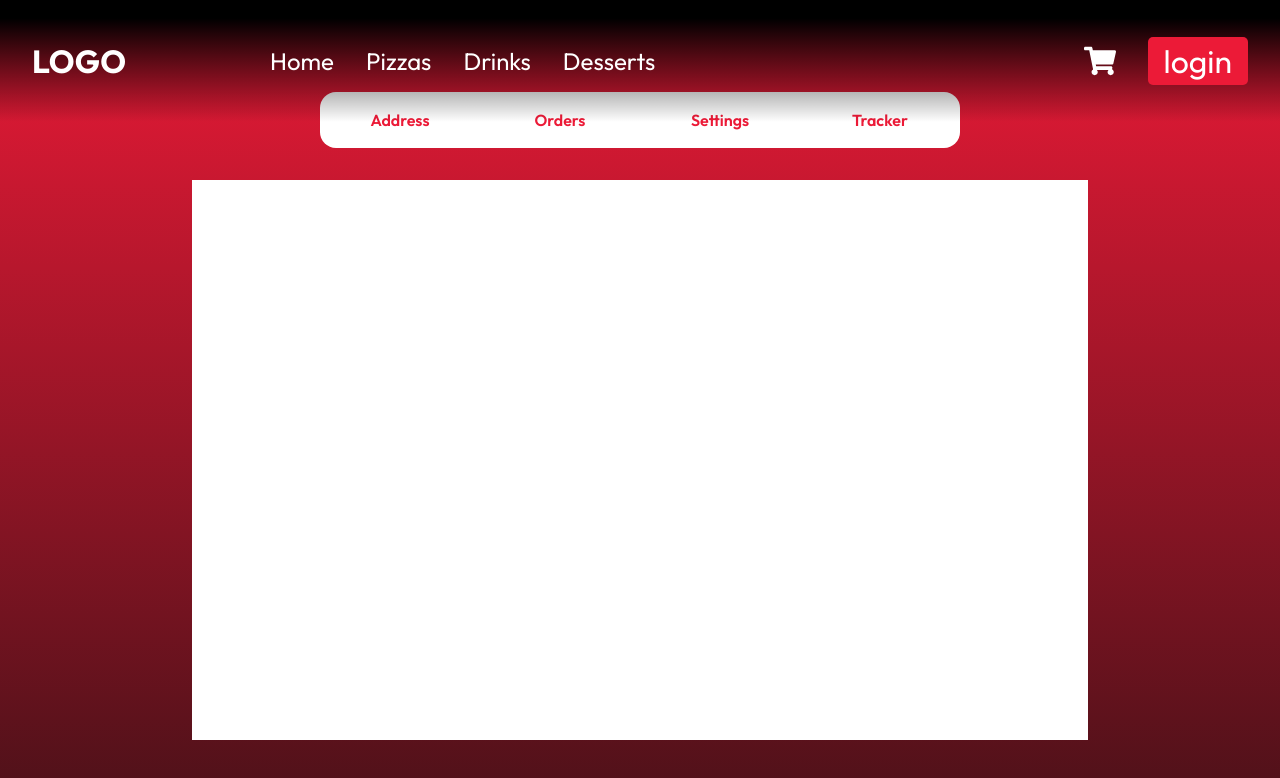
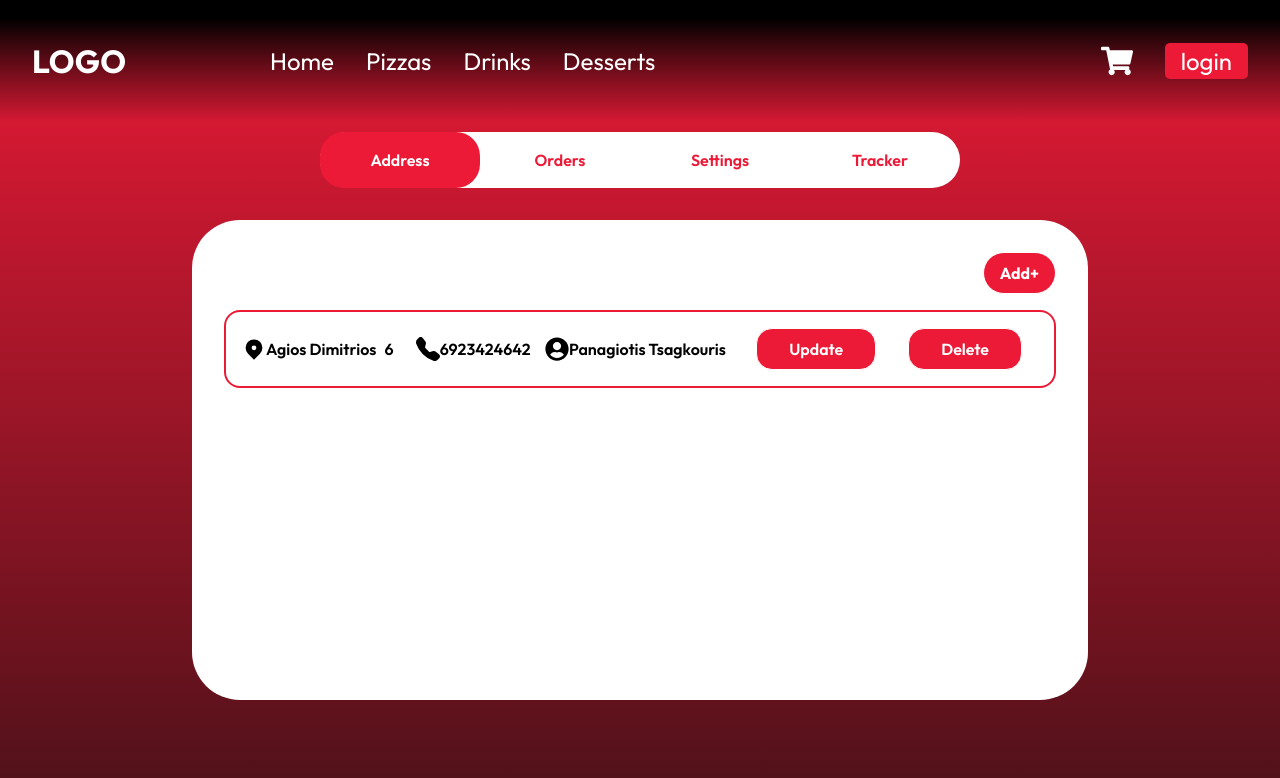
Before and after one commit to PTsagk/pizza-front-end, a React (Vite) app: page /profile in a window 1280 px wide. Shown: the top 778 px of the page. Built offline with nearby package versions, Linux system fonts and the light colour scheme; no server answers.

Commit message:
profile page address page initial

```diff
--- /dev/null
+++ b/src/components/AddressInfo/AddressInfo.css
@@ -0,0 +1,73 @@
+.address-info {
+  width: 100%;
+  height: 100%;
+  display: flex;
+  flex-direction: column;
+  align-items: center;
+}
+
+.add-address-button {
+  align-self: flex-end;
+  background-color: #ec1a37;
+  color: white;
+  padding: 0.5rem 1rem;
+  border-radius: 2rem;
+  text-align: center;
+  font-weight: bold;
+  border: 1px solid white;
+}
+.add-address-button:hover {
+  border: 1px solid #ec1a37;
+  color: #ec1a37;
+  background-color: white;
+}
+.address {
+  width: 100%;
+  display: flex;
+  flex-wrap: wrap;
+  justify-content: space-between;
+  padding: 1rem;
+  border: 2px solid #ec1a37;
+  border-radius: 1rem;
+  font-weight: 600;
+  font-family: Outfit;
+  margin: 1rem 0;
+}
+
+.address > div {
+  display: flex;
+  align-items: center;
+}
+
+.location-info {
+  display: flex;
+}
+
+.location-info span {
+  margin: 0.5rem;
+}
+.location-icon {
+  font-size: 1.5rem;
+}
+.phone-icon {
+  font-size: 1.5rem;
+}
+.user-icon {
+  font-size: 1.5rem;
+}
+
+.address > div > button {
+  margin: 0 1rem;
+  background-color: #ec1a37;
+  color: white;
+  font-family: Outfit;
+  padding: 0.5rem 2rem;
+  border-radius: 1rem;
+  border: 1px solid white;
+}
+
+.address > div > button:hover {
+  background-color: white;
+  border: 1px solid #ec1a37;
+  color: #ec1a37;
+}
--- /dev/null
+++ b/src/components/AddressInfo/AddressInfo.tsx
@@ -0,0 +1,34 @@
+import React from "react";
+import "./AddressInfo.css";
+import { HiLocationMarker } from "react-icons/hi";
+import { BsFillTelephoneFill } from "react-icons/bs";
+import { FaUserCircle } from "react-icons/fa";
+
+function AddressInfo() {
+  return (
+    <div className="address-info">
+      <button className="add-address-button">Add+</button>
+      <div className="address">
+        <div className="location-info">
+          <HiLocationMarker className="location-icon"></HiLocationMarker>
+          <h3>Agios Dimitrios</h3>
+          <span>6</span>
+        </div>
+        <div className="contact-info">
+          <BsFillTelephoneFill className="phone-icon"></BsFillTelephoneFill>
+          6923424642
+        </div>
+        <div className="user-info">
+          <FaUserCircle className="user-icon"></FaUserCircle>
+          <h3>Panagiotis Tsagkouris</h3>
+        </div>
+        <div>
+          <button>Update</button>
+          <button>Delete</button>
+        </div>
+      </div>
+    </div>
+  );
+}
+
+export default AddressInfo;
--- a/src/components/AdminForm/AdminForm.tsx
+++ b/src/components/AdminForm/AdminForm.tsx
@@ -96,7 +96,7 @@ function AdminForm({ closeForm }) {
           id="product-name"
           value={name}
           onChange={(e) => handleNameChange(e.target.value)}
-          className="text-black w-[100%] font-normal px-3 outline-none"
+          className="text-black w-[100%] font-normal px-3 outline-none bg-white"
         />
       </div>
       <div className="flex form-shadow rounded-[2px] mb-7">
--- a/src/components/Footer/Footer.tsx
+++ b/src/components/Footer/Footer.tsx
@@ -1,12 +1,13 @@
 import * as React from "react";
 import { Component } from "react";
 import { footerLinks } from "../../statics/texts";
-import {
-  AiOutlineTwitter,
-  AiFillFacebook,
-  AiFillYoutube,
-  AiFillInstagram,
-} from "react-icons/ai";
+// import {
+//   AiOutlineTwitter,
+//   AiFillFacebook,
+//   AiFillYoutube,
+//   AiFillInstagram,
+// } from "react-icons/ai";
+import { FaFacebookF, FaTwitter, FaInstagram, FaYoutube } from "react-icons/fa";
 import { GrFacebookOption } from "react-icons/gr";
 import "./footer.css";
 import { Link } from "react-router-dom";
@@ -16,19 +17,19 @@ function Footer() {
       className="flex flex-col w-100 bg-black text-white
     justify-center items-center py-7 px-5 footer"
     >
-      <div className="flex w-[420px] text-[60px] justify-evenly">
-        <Link to={"/"} className="hover:text-primary">
-          <AiFillFacebook />
+      <div className="flex w-[420px] text-[60px] justify-evenly social-icons">
+        <Link to={"/"} className="facebook-icon">
+          <FaFacebookF className="i"></FaFacebookF>
         </Link>
-        <Link to={"/"} className="hover:text-primary">
-          <AiOutlineTwitter />
+        <Link to={"/"} className="twitter-icon">
+          <FaTwitter></FaTwitter>
         </Link>
 
-        <Link to={"/"} className="hover:text-primary">
-          <AiFillInstagram />
+        <Link to={"/"} className="instagram-icon">
+          <FaInstagram></FaInstagram>
         </Link>
-        <Link to={"/"} className="hover:text-primary">
-          <AiFillYoutube />
+        <Link to={"/"} className="youtube-icon">
+          <FaYoutube></FaYoutube>
         </Link>
       </div>
       <div className="flex w-[100%] justify-evenly ">
--- a/src/components/Footer/footer.css
+++ b/src/components/Footer/footer.css
@@ -1,3 +1,78 @@
 .footer {
   z-index: 100;
 }
+/* .facebook-icon:hover {
+  color: #28589c;
+}
+
+.twitter-icon:hover {
+  color: #1da1f2;
+}
+
+.instagram-icon:hover {
+  color: #e1306c;
+}
+
+.youtube-icon:hover {
+  color: #ff0000;
+} */
+
+.social-icons a {
+  display: inline-flex;
+  text-decoration: none;
+  font-size: 36px;
+  width: 60px;
+  height: 60px;
+  color: #f0f0f0;
+  justify-content: center;
+  align-items: center;
+  position: relative;
+  margin: 0 7px;
+}
+
+.social-icons a::before {
+  content: "";
+  position: absolute;
+  width: 60px;
+  height: 60px;
+  border-radius: 25%;
+  z-index: -1;
+  transition: transform 0.3s ease-in;
+}
+
+.facebook-icon {
+  background: #38529a;
+}
+
+.instagram-icon {
+  background: linear-gradient(
+    45deg,
+    #f09433 0%,
+    #e6683c 25%,
+    #dc2743 50%,
+    #cc2366 75%,
+    #bc1888 100%
+  );
+}
+.twitter-icon {
+  background: #1c96e9;
+}
+
+.youtube-icon {
+  background: #f70000;
+}
+
+.social-icons a:hover::before {
+  transform: scale(0);
+}
+
+.social-icons a .i {
+  transition: transform 0.3s ease-in;
+}
+
+.facebook-icon:hover i {
+  background: #38529a;
+  -webkit-background-clip: text;
+  -webkit-text-fill-color: transparent;
+  transform: scale(1.5);
+}
--- a/src/components/Navbar/Navbar.css
+++ b/src/components/Navbar/Navbar.css
@@ -41,10 +41,13 @@
 .cart-and-profile {
   display: flex;
   align-items: center;
-  font-size: 2rem;
+
   margin-left: auto;
 }
 
+.cart {
+  font-size: 2rem;
+}
 .cart :hover {
   transition-duration: 0.3s;
   color: #ec1a37;
@@ -63,6 +66,7 @@
 .nav-login-button {
   background-color: var(--primary);
   transition: all 0.3s ease;
+  font-size: 1.5rem;
 }
 .nav-login-button:hover {
   background-color: #fff;
--- a/src/components/ProfileCard/ProfileCard.tsx
+++ /dev/null
@@ -1,41 +0,0 @@
-import React from "react";
-import { HiOutlineLocationMarker } from "react-icons/hi";
-import "./ProfileCard.css";
-function Profile({ close }) {
-  return (
-    <div className="profile-card">
-      <button onClick={close} className="bg-primary text-white p-2">
-        Close
-      </button>
-      <div className="circle">
-        <span>P</span>
-      </div>
-      <div className="username">Ptsag</div>
-      <button className="logout">Logout</button>
-      <div className="profile-options">
-        <button className="show-address">Address</button>
-        <button className="show-orders">Orders</button>
-      </div>
-      <div className="address-container">
-        <button className="add-address">Add+</button>
-        <div className="address">
-          <HiOutlineLocationMarker className="location-icon"></HiOutlineLocationMarker>
-          <p>Karaoli kai Dimitriou</p>
-          <button className="delete-address">Delete</button>
-        </div>
-        <div className="address">
-          <HiOutlineLocationMarker className="location-icon"></HiOutlineLocationMarker>
-          <p>Karaoli kai Dimitriou</p>
-          <button className="delete-address">Delete</button>
-        </div>
-        <div className="address">
-          <HiOutlineLocationMarker className="location-icon"></HiOutlineLocationMarker>
-          <p>Karaoli kai Dimitriou</p>
-          <button className="delete-address">Delete</button>
-        </div>
-      </div>
-    </div>
-  );
-}
-
-export default Profile;
--- a/src/pages/Home/home.css
+++ b/src/pages/Home/home.css
@@ -74,7 +74,7 @@
 .arrow {
   font-size: 4rem;
   width: 1rem 0.5rem;
-  z-index: -100;
+  z-index: 0;
 }
 .right-arrow :hover {
   transition: 1s;
--- a/src/pages/ProfilePage/ProfilePage.css
+++ b/src/pages/ProfilePage/ProfilePage.css
@@ -13,19 +13,36 @@
   width: 50%;
   background-color: white;
   margin: 2rem 0;
-  border-radius: 1rem;
+  border-radius: 2rem;
+  position: relative;
+  z-index: 1;
+}
+
+.profile-nav-bar .animation {
+  position: absolute;
+  height: 100%;
+  width: 25%;
+  top: 0;
+  left: 0;
+  background-color: #ec1a37;
+  border-radius: 1.5rem;
+  z-index: -1;
+  transition: all 0.5s ease 0s;
 }
 
 .profile-nav-bar button {
   width: 25%;
   padding: 1rem;
-  color: #ec1a37;
   font-family: Outfit;
   font-weight: 600;
+  border-radius: 2rem;
 }
-
-.settings-container {
+.profile-body {
   width: 70%;
-  height: 70%;
+  min-width: 400px;
+  min-height: 60%;
+  max-height: 100%;
   background-color: white;
+  border-radius: 3rem;
+  padding: 2rem;
 }
--- a/src/pages/ProfilePage/ProfilePage.tsx
+++ b/src/pages/ProfilePage/ProfilePage.tsx
@@ -1,16 +1,41 @@
-import React from "react";
+import React, { useState } from "react";
+import AddressInfo from "../../components/AddressInfo/AddressInfo";
 import "./ProfilePage.css";
 
 function ProfilePage() {
+  const [move, setMove] = useState(0);
   return (
     <div className="profile-page">
       <nav className="profile-nav-bar">
-        <button>Address</button>
-        <button>Orders</button>
-        <button>Settings</button>
-        <button>Tracker</button>
+        <button
+          onClick={() => setMove(0)}
+          style={{ color: move === 0 ? "white" : "#ec1a37" }}
+        >
+          Address
+        </button>
+        <button
+          onClick={() => setMove(25)}
+          style={{ color: move === 25 ? "white" : "#ec1a37" }}
+        >
+          Orders
+        </button>
+        <button
+          onClick={() => setMove(50)}
+          style={{ color: move === 50 ? "white" : "#ec1a37" }}
+        >
+          Settings
+        </button>
+        <button
+          onClick={() => setMove(75)}
+          style={{ color: move === 75 ? "white" : "#ec1a37" }}
+        >
+          Tracker
+        </button>
+        <div className="animation" style={{ left: move + "%" }}></div>
       </nav>
-      <div className="settings-container"></div>
+      <div className="profile-body">
+        <AddressInfo></AddressInfo>
+      </div>
     </div>
   );
 }
```
Also changed, not shown: src/components/ProfileCard/ProfileCard.css (deleted, +0 -118 lines).
